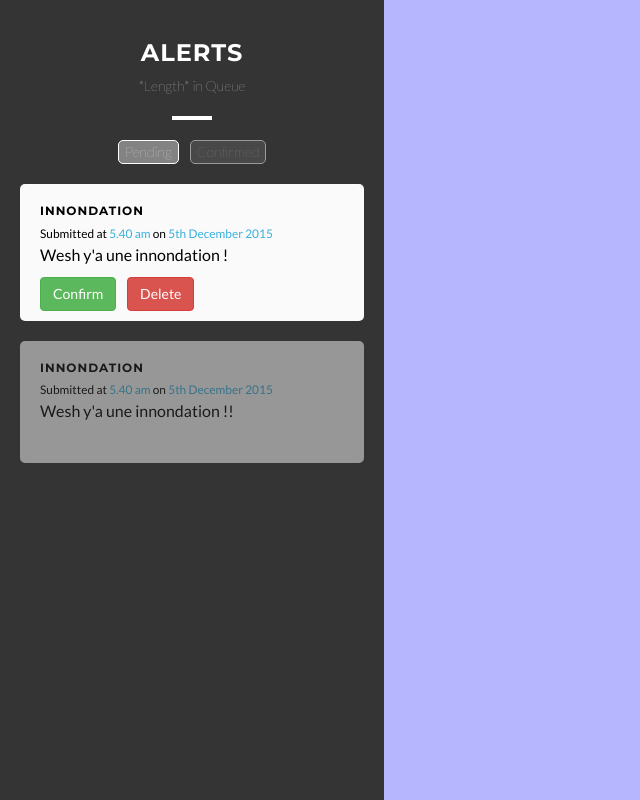
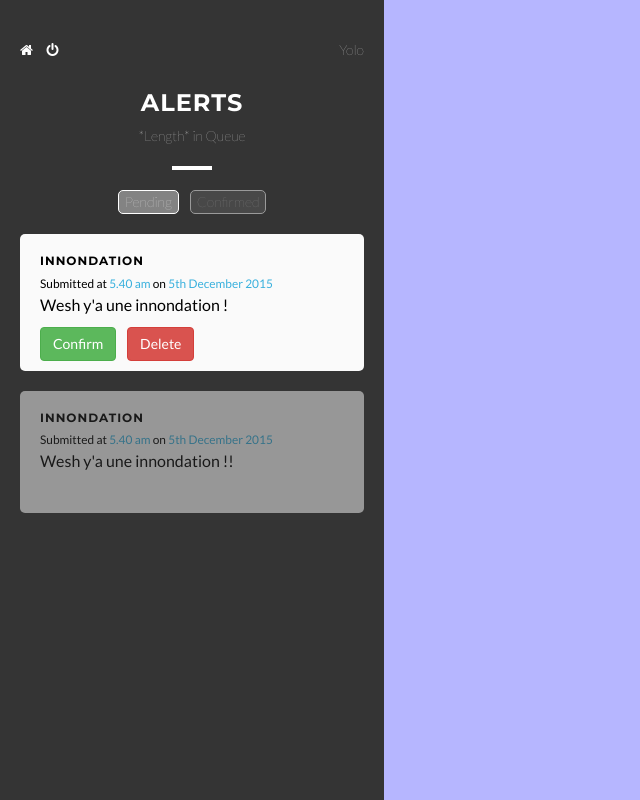
Before and after one commit to Kim-Thomas/e-tizen-design, a plain HTML site: page Appli Web/moderation.html in a window 1280 px wide. Shown: the whole page, without its empty margins (0-640 px from the left). Drawn offline with Linux system fonts and the light colour scheme.

Commit message:
Ajout de la navbar dans la modération

```diff
--- a/Appli Web/css/moderate.css
+++ b/Appli Web/css/moderate.css
@@ -50,6 +50,15 @@ p {
     background: #343434;
     overflow: scroll;
     overflow-x: hidden;
+}
+
+.alert-list nav {
+    text-align: left;
+    margin-bottom: 10px;
+}
+
+.languages {
+    float: right;
 }
 
 .map {
--- a/Appli Web/moderation.html
+++ b/Appli Web/moderation.html
@@ -33,6 +33,11 @@
 
 <body id="page-top" data-spy="scroll" data-target=".navbar-fixed-top">
     <div class='alert-list'>
+        <nav>
+            <i class="fa fa-home"></i>&nbsp;&nbsp;&nbsp;&nbsp;&nbsp;<i class="fa fa-power-off"></i>
+            <div class='languages'>Yolo</div>
+        </nav>
+        <br/>
         <h3>Alerts</h3>
         *Length* in Queue
         <hr/>
```
